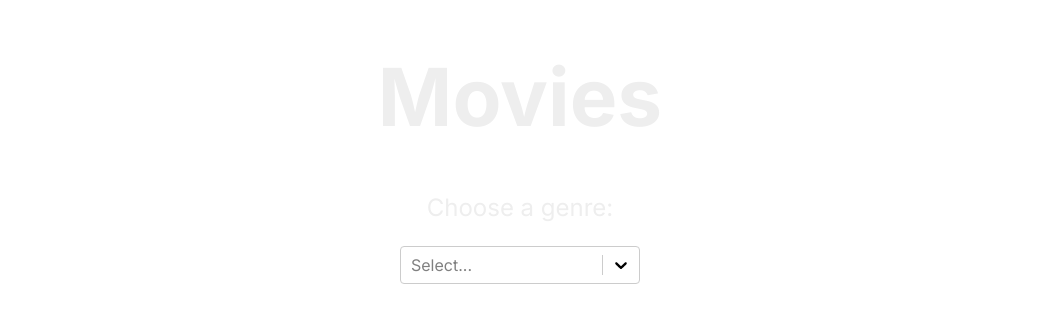
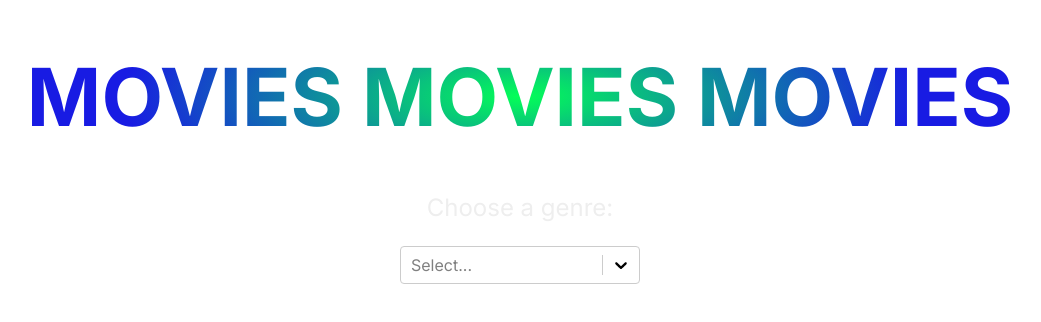
Before and after one commit to lconnor23/movies, a Next.js app: page / in a window 1280 px wide. Shown: the top 322 px of the page, without its empty margins (120-1161 px from the left). Built offline with nearby package versions, Linux system fonts and the light colour scheme.

Commit message:
added background gradient for heading

```diff
--- a/app/globals.css
+++ b/app/globals.css
@@ -17,14 +17,20 @@
   }
 }
 
-h1, p{
+h1, p, .movie-card{
+  text-align: center;
+}
+
+.gradient-heading{
+  background-image: radial-gradient(ellipse 400px 120px, #04ff57, #181be3);
+  background-clip: text;
+  color: transparent;
+  padding: 3rem 0;
   font-size: 5rem;
-  color: #eee;
-  text-align: center;
-  padding-top: 3rem;
 }
 
 p{
+  color: #eee;
   font-size: 1.5rem;
   padding-bottom: 1.5rem;
 }
@@ -46,7 +52,6 @@
   flex-direction: column;
   justify-content: center;
   align-items: center;
-  text-align: center;
   max-width: 300px;
   padding: 2rem;
   margin: 2rem;
@@ -70,7 +75,7 @@
 }
 
 .back-to-top {
-  background-color: #affc41;
+  background-color: #04ff57;
   border-radius: 100%;
   padding: 1rem;
   border: 0;
--- a/app/page.js
+++ b/app/page.js
@@ -73,7 +73,7 @@
 
     return (
       <body>
-        <h1>Movies</h1>
+        <h1 className='gradient-heading'>MOVIES MOVIES MOVIES</h1>
         <p>Choose a genre:</p>
 
         <Select
```
Also changed, not shown: 1 other file (tests, documents, lock files or other folders).
